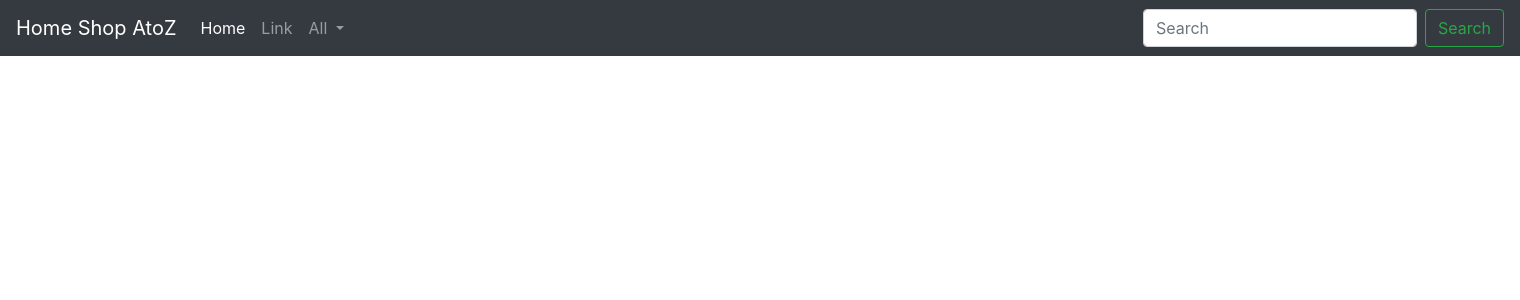
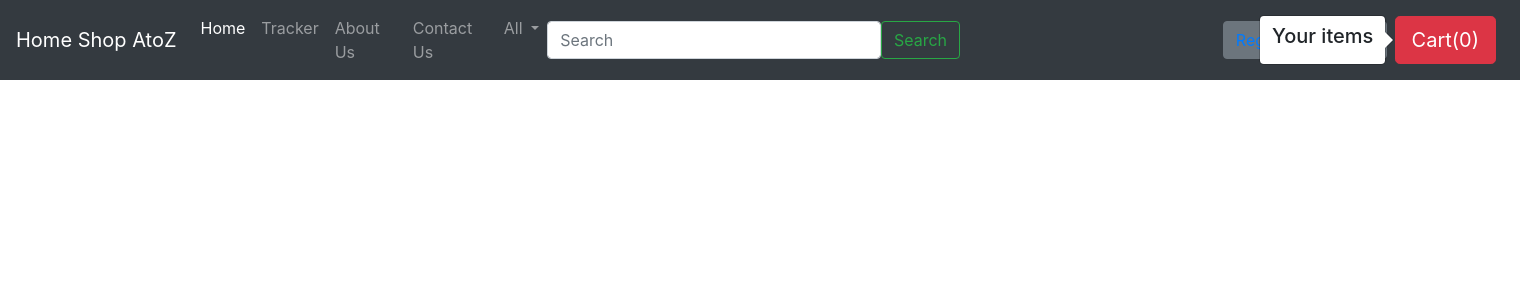
Before and after one commit to umangag07/Django_Apps, a Django app: page /shop/ in a window 1520 px wide. Shown: the top 300 px of the page. Run offline with Django 3.2, Linux system fonts and the light colour scheme; data that the repository does not hold is empty; some libraries are stand-ins or nearby versions.

Commit message:
added html templates

```diff
--- a/ecommerce/shop/templates/shop/basic.html
+++ b/ecommerce/shop/templates/shop/basic.html
@@ -27,13 +27,19 @@
         <div class="collapse navbar-collapse" id="navbarSupportedContent">
             <ul class="navbar-nav mr-auto">
                 <li class="nav-item active">
-                    <a class="nav-link" href="/shop">Home
-              <span class="sr-only">(current)</span>
-            </a>
+                    <a class="nav-link" href="/shop">Home</a>
+                    <span class="sr-only">(current)</span>
                 </li>
                 <li class="nav-item">
-                    <a class="nav-link" href="#">Link</a>
+                    <a class="nav-link" href="/shop/tracker">Tracker</a>
                 </li>
+                <li class="nav-item">
+                    <a class="nav-link" href="/shop/about">About Us</a>
+                </li>
+                <li class="nav-item">
+                    <a class="nav-link" href="/shop/contact">Contact Us</a>
+                </li>
+
                 <li class="nav-item dropdown">
                     <a class="nav-link dropdown-toggle" href="#" id="navbarDropdown" role="button" data-toggle="dropdown" aria-haspopup="true" aria-expanded="false">
               All
@@ -44,17 +50,27 @@
                         <div class="dropdown-divider"></div>
                         <a class="dropdown-item" href="#">Something else here</a>
                     </div>
-                </li>
+
 
             </ul>
-            <form class="form-inline my-2 my-lg-0">
-                <input class="form-control mr-sm-2" type="search" placeholder="Search" aria-label="Search" />
-                <button class="btn btn-outline-success my-2 my-sm-0" type="submit">
-            Search
-          </button>
-            </form>
+            <div class="mx-auto" style="width: 700px;">
+                <form class="form-inline my-2 my-lg-0">
+                    <input class="form-control w-50" type="search" placeholder="Search" aria-label="Search" />
+                    <button class="btn btn-outline-success my-2 my-sm-2" type="submit"> Search</button>
+                </form>
+            </div>
+
+            <button type="button" class="btn btn-secondary mx-2" data-toggle="tooltip" data-placement="bottom" title="Register yourself if you don't account."><a  href="accounts/register">Register</a>
+            </button>
+            <button type="button" class="btn btn-secondary" data-toggle="tooltip" data-placement="bottom" title="Login yourself if you have account."><a  href="accounts/login">Login</a>
+            </button>
+            <button type="button" id="popcart" class="btn btn-lg btn-danger mx-2" data-toggle="popover" data-html="true" data-content="And here's some amazing content. It's very engaging. Right?">
+            Cart(<span id="cart">0</span>)</button>
+
+
         </div>
     </nav>
+
     {% block body %}{% endblock %}
 
     <!-- Optional JavaScript -->
@@ -62,7 +78,8 @@
     <script src="https://code.jquery.com/jquery-3.3.1.slim.min.js" integrity="sha384-q8i/X+965DzO0rT7abK41JStQIAqVgRVzpbzo5smXKp4YfRvH+8abtTE1Pi6jizo" crossorigin="anonymous"></script>
     <script src="https://cdnjs.cloudflare.com/ajax/libs/popper.js/1.14.6/umd/popper.min.js" integrity="sha384-wHAiFfRlMFy6i5SRaxvfOCifBUQy1xHdJ/yoi7FRNXMRBu5WHdZYu1hA6ZOblgut" crossorigin="anonymous"></script>
     <script src="https://stackpath.bootstrapcdn.com/bootstrap/4.2.1/js/bootstrap.min.js" integrity="sha384-B0UglyR+jN6CkvvICOB2joaf5I4l3gm9GU6Hc1og6Ls7i6U/mkkaduKaBhlAXv9k" crossorigin="anonymous"></script>
-    {% block js %} {% endblock %}
+
+    {% block js %}{% endblock %}
 </body>
 
 </html>
--- /dev/null
+++ b/ecommerce/shop/templates/shop/checkout.html
@@ -0,0 +1 @@
+{% extends 'shop/basic.html' %} {% block title %} checkout{% endblock %} {% block body %}THis is the checkout page{% endblock %}
--- a/ecommerce/shop/templates/shop/index.html
+++ b/ecommerce/shop/templates/shop/index.html
@@ -26,7 +26,7 @@
     .jumbotron {
         padding: 0cm;
         background-color: gainsboro;
-        margin: 20px;
+        margin: 10px;
         align-self: center;
     }
 
@@ -45,9 +45,9 @@
 <div class="container">
     <!--Slideshow starts here -->
     {% for product , range , nslide in allproducts %}
-    <div class="jumbotron jumbotron-fluid">
-        <br>
-        <a href="#" class="btn btn-secondary btn-lg active" role="button" aria-pressed="true">{{ product.0.product_category }}</a>
+    <div class="row">
+        <div class="col jumbotron jumbotron-fluid">
+            <a href="#" class="col btn btn-secondary btn-lg active" role="button" aria-pressed="true">{{ product.0.product_category }}</a>
             <div id="demo{{ forloop.counter }}" class="carousel slide" data-ride="carousel">
                 <ul class="carousel-indicators">
                     <li data-target="#demo{{ forloop.counter }}" data-slide-to="0" class="active"></li>
@@ -57,32 +57,25 @@
                 </ul>
 
 
-            <div class="container carousel-inner no-padding">
+                <div class=" col container carousel-inner no-padding">
                     <div class="carousel-item active">
-                    <div class="col-xs-3 col-sm-3 col-md-3">
-                        <div class="card" style="width: 16rem;">
-                            <img src='/media/{{ product.0.product_image }}' class="card-img-top" alt="..." />
-                            <div class="card-body">
-                                <h5 class="card-title">{{ product.0.product_name }}</h5>
-                                <p class="card-text">{{ product.0.product_desc }}</p>
-                                <button id="pr{{product.0.id}}" type="button" class="btn btn-primary cart">Add to cart</button>
-                            </div>
-                        </div>
-                    </div>
-                    {% for i in product|slice:"1:" %}
+                        {% for i in product %}
                         <div class="col-xs-3 col-sm-3 col-md-3">
                             <div class="card" style="width: 16rem;">
                                 <img src='/media/{{ i.product_image }}' class="card-img-top" alt="..." />
                                 <div class="card-body">
-                                <h5 class="card-title">{{ i.product_name }}</h5>
+                                    <h5 class="card-title" id="pr{{i.id}}">{{ i.product_name }}</h5>
                                     <p class="card-text">
                                         {{ i.product_desc }}
                                     </p>
+                                    <span id="divpr{{i.id}}" class="divpr">
                                     <button id="pr{{i.id}}" type="button" class="btn btn-primary cart">Add to cart</button>
+                                    </span>
+                                    <a href="/shop/productview/{{i.id}}"><button type="button" class="btn btn-primary cart" >quickview</button></a>
                                 </div>
                             </div>
                         </div>
-                    {% if forloop.counter|divisibleby:3 and forloop.counter > 0 and not forloop.last %}
+                        {% if forloop.counter|divisibleby:4 and forloop.counter > 0 and not forloop.last %}
                     </div>
 
                     <div class="carousel-item">
@@ -101,28 +94,103 @@
                 <span class="carousel-control-next-icon"></span>
             </a>
         </div>
-
+    </div>
     {% endfor %}
 </div>
 {% endblock %} {% block js%}
 <script>
-    console.log("working")
+//Find out the localstore from the storage
+
     if (localStorage.getItem('cart') == null) {
         var cart = {};
     } else {
         cart = JSON.parse(localStorage.getItem('cart'));
+        document.getElementById('cart').innerHTML = Object.values(cart).length;
+        updatecart(cart);
     }
-    $('.cart').click(function() { /* it will perform the function when class names cart is clecked here button is having the class name cart*/
-        console.log("clicked")
+
+ // If someone click on cart increment the cart
+    /*$('.cart').click(function() {  it will perform the function when class names cart is clecked here button is having the class name cart*/
+    $('.divpr').on('click', 'button.cart', function(){
+
+        updatepopover(cart)
         var idstr = this.id.toString();
-        console.log(idstr);
+        console.log(cart[idstr]);
         if (cart[idstr] != undefined) {
             cart[idstr] = cart[idstr] + 1;
         } else {
             cart[idstr] = 1;
         }
-        console.log(cart);
+        updatecart(cart);
         localStorage.setItem('cart', JSON.stringify(cart));
+        document.getElementById('cart').innerHTML = Object.values(cart).length;
+        updatecart(cart);
+
+    });
+  // Add popover to cart
+    $('#popcart').popover();
+
+    updatepopover(cart);
+    function updatepopover(cart){
+        var popStr=""
+        popStr= popStr+"<h5>Your items</h5>"
+        i=1;
+        for(var item in cart){
+            popStr=popStr+"<b>"+i+"</b>. ";
+            popStr=popStr+document.getElementById(item).innerHTML.slice(0,19)+"... QTY:"+cart[item]+"<br>";
+            i=i+1
+        } popStr=popStr+"<a href='/shop/checkout'><button class='btn btn-primary' id='checkout'>Checkout</button></a> <button class='btn btn-primary' id='clearcart' onclick='clearCart()'>clearCart</button>";
+
+         document.getElementById('popcart').setAttribute('data-content',popStr);
+           $('#popcart').popover('show');
+
+    }
+// function to clear the cart items
+  function clearCart(){
+      cart=JSON.parse(localStorage.getItem('cart'));
+      for (var item in cart)
+        document.getElementById('div'+item).innerHTML= '<button id="'+item+'" type="button" class="btn btn-primary cart">Add to cart</button>'
+
+
+
+      localStorage.clear();
+      cart={};
+      updatecart(cart);}
+
+  // function to update cart item quantity
+  function updatecart(cart){
+        sum=0
+        for(var item in cart){
+            sum=sum+cart[item]
+        document.getElementById("div"+item).innerHTML="<button id='minus"+item+ "'class='btn btn-primary minus'>-</button> <span id='val"+item+"'>"+
+        cart[item]+"</sapn><button id='plus"+item+"' class='btn btn-primary plus'>+</button>";
+    }
+
+        localStorage.setItem('cart', JSON.stringify(cart));
+        document.getElementById('cart').innerHTML = sum;
+        updatepopover(cart);
+}
+
+
+// If minus or plus button is clicked update the item
+$('.divpr').on("click","button.minus",function(){
+    a=this.id.slice(5,);
+    console.log(cart[a]);
+    cart[a]=cart[a]-1;
+    cart[a]=Math.max(0,cart[a])
+    if(cart[a]!=0)
+    document.getElementById('val'+a).innerHTML=cart[a];
+    updatecart(cart);
+
+
+
+});
+$('.divpr').on("click","button.plus",function(){
+    a=this.id.slice(4,);
+
+    cart[a]=cart[a]+1;
+    document.getElementById('val'+a).innerHTML=cart[a];
+    updatecart(cart);
 })
 </script>
 {% endblock %}
--- /dev/null
+++ b/ecommerce/shop/templates/shop/tracker.html
@@ -0,0 +1 @@
+{% extends 'shop/basic.html' %} {% block title %} Tracker {% endblock %} {% block body %} tracker page{% endblock %}
```
Also changed, not shown: ecommerce/shop/templates/shop/contact.html (added, +33 -0 lines), ecommerce/shop/templates/shop/productview.html (added, +56 -0 lines). Lines whose indentation alone changed are shown as unchanged.
